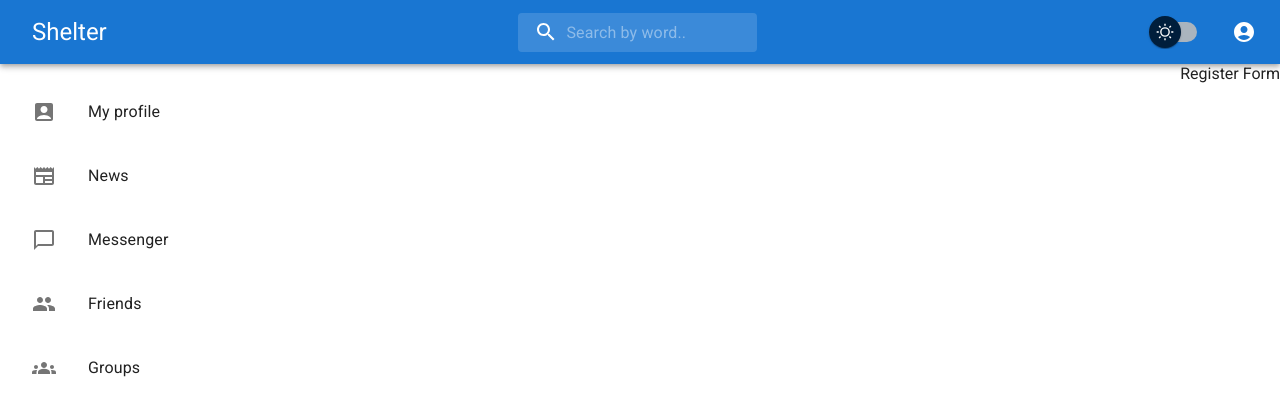
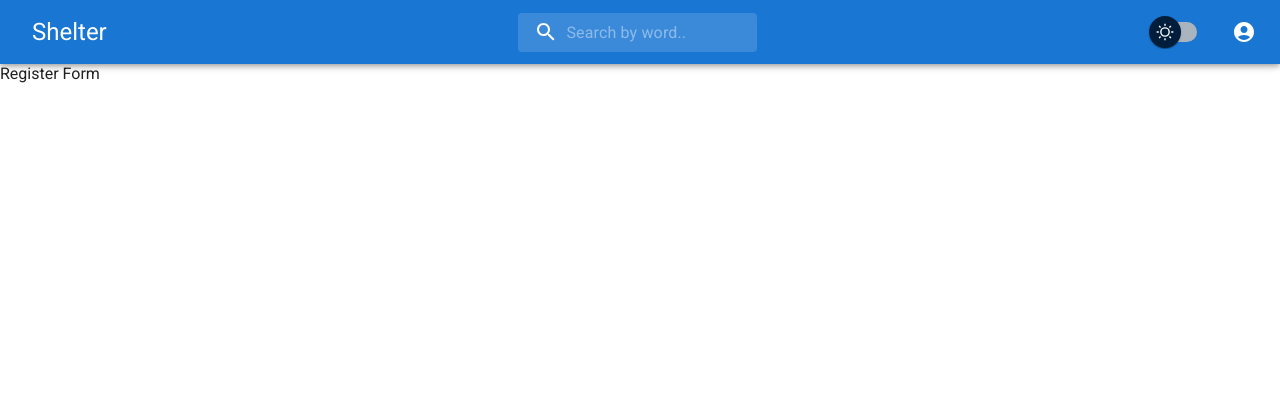
Before and after one commit to AlexForw/social-network-mui-react, a React (Create React App) app: page /register in a window 1280 px wide. Shown: the top 414 px of the page. Built offline with nearby package versions, Linux system fonts and the light colour scheme.

Commit message:
feat: give a way to login and register pages

```diff
--- a/src/App.js
+++ b/src/App.js
@@ -1,5 +1,5 @@
 import './App.css'
-import React, {useState} from 'react';
+import React, { useState } from 'react';
 import { createTheme, ThemeProvider } from '@mui/material';
 import { Box } from '@mui/system';
 import { Routes, Route } from 'react-router-dom'
@@ -11,7 +11,7 @@ import Groups from './components/pages/Groups/Groups';
 import Friends from './components/pages/Friends/Friends';
 import Login from './components/pages/Login/Login';
 import Register from './components/pages/Register/Register'
-
+import LayoutForm from './components/Layout/LayoutForm';
 
 
 
@@ -24,9 +24,9 @@ function App() {
   const [searchNews, setSearchNews] = useState('')   // For search by word in header Input
 
   let modeArr // For Page Theme
-  if(localStorage.getItem('mode') === null){
+  if (localStorage.getItem('mode') === null) {
     modeArr = ['light']
-    localStorage.setItem('mode',JSON.stringify(modeArr))
+    localStorage.setItem('mode', JSON.stringify(modeArr))
   } //else{
   //   // JSON.parse(localStorage.getItem('mode'))
   //   modeArr.push(mode)
@@ -66,14 +66,16 @@ function App() {
       <Box bgcolor={'background.default'} color={'text.primary'} className="App">
 
         <Routes>
-          <Route path='/' element={<Layout mode={mode} setMode={setMode} setSearchNews={setSearchNews}/>}>
-            <Route index element={<Home createNews={createNews} kindOfNews={kindOfNews} searchNews={searchNews} newsArr={newsArr} setKindOfNews={setKindOfNews}/>}/>
-            <Route path='/login' element={<Login />}/>
-            <Route path='/register' element={<Register />}/>
-            <Route path='/myprofile' element={<MyProfile />}/>
-            <Route path='/messenger' element={<Messenger />}/>
-            <Route path='/groups' element={<Groups />}/>
-            <Route path='/friends' element={<Friends />}/>
+          <Route path='/' element={<Layout mode={mode} setMode={setMode} setSearchNews={setSearchNews} />}>
+            <Route index element={<Home createNews={createNews} kindOfNews={kindOfNews} searchNews={searchNews} newsArr={newsArr} setKindOfNews={setKindOfNews} />} />
+            <Route path='/myprofile' element={<MyProfile />} />
+            <Route path='/messenger' element={<Messenger />} />
+            <Route path='/groups' element={<Groups />} />
+            <Route path='/friends' element={<Friends />} />
+          </Route>
+          <Route path='/' element={<LayoutForm mode={mode} setMode={setMode} setSearchNews={setSearchNews} />}>
+            <Route path='/register' element={<Register />} />
+            <Route path='/login' element={<Login />} />
           </Route>
         </Routes>
       </Box>
--- /dev/null
+++ b/src/components/Layout/LayoutForm.jsx
@@ -0,0 +1,16 @@
+import React from 'react';
+import Header from '../assets/Header/Header';
+import { Outlet } from 'react-router-dom';
+
+
+
+const LayoutForm = ({mode, setMode, setSearchNews}) => {
+    return (
+        <>
+          <Header mode={mode} setMode={setMode} setSearchNews={setSearchNews} />
+            <Outlet />
+        </>
+    );
+};
+
+export default LayoutForm;
--- a/src/components/pages/Login/Login.jsx
+++ b/src/components/pages/Login/Login.jsx
@@ -1,10 +1,12 @@
 import React from 'react';
+import { Box } from '@mui/material';
+
 
 const Login = () => {
     return (
-        <div>
+        <Box height='100vh'>
             Login Form
-        </div>
+        </Box>
     );
 };
 
--- a/src/components/pages/Register/Register.jsx
+++ b/src/components/pages/Register/Register.jsx
@@ -1,10 +1,13 @@
 import React from 'react';
+import { Box } from '@mui/material';
+
+
 
 const Register = () => {
     return (
-        <div>
+        <Box height='100vh'>
             Register Form
-        </div>
+        </Box>
     );
 };
 
```
